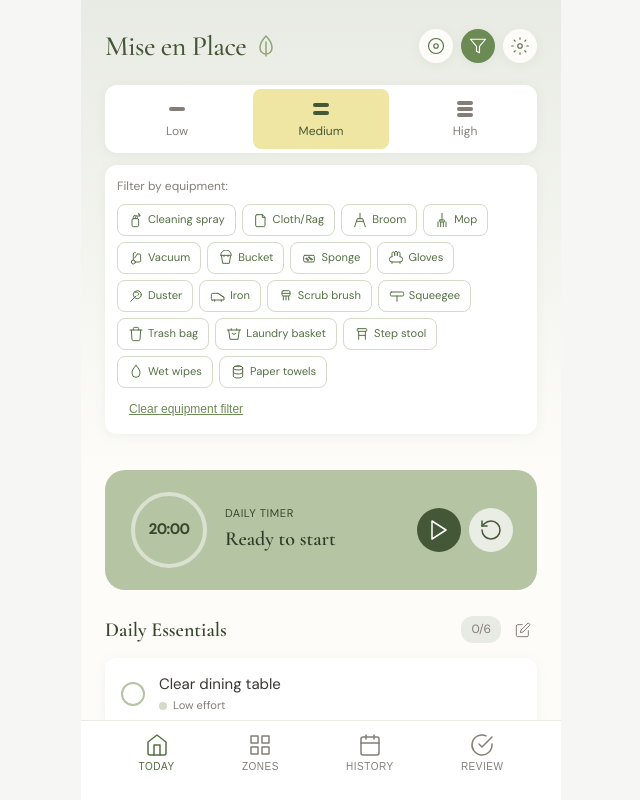
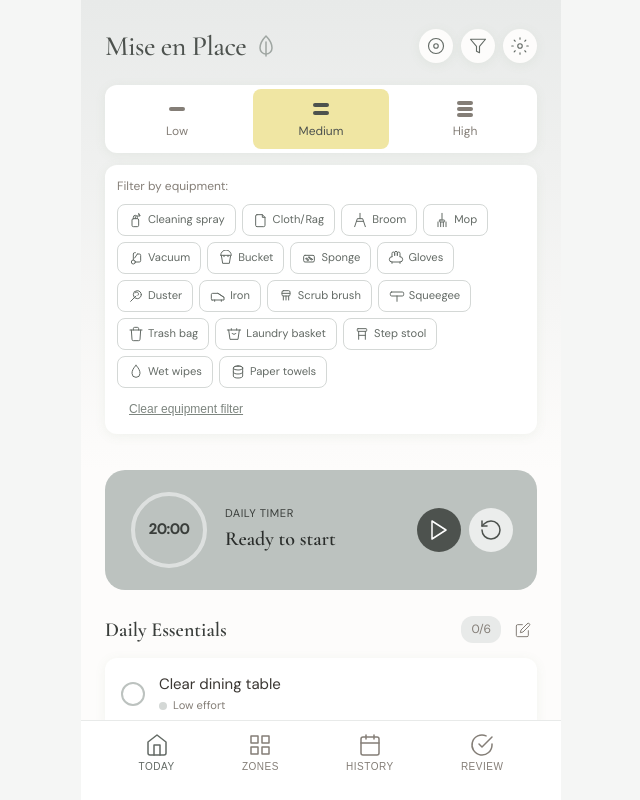
Before and after one commit to thelumenco/miseenplace, a plain HTML site: page index.html in a window 1280 px wide. Both pictures are taken after a click on the button 797 px from the left and 46 px from the top of the page. Shown: the top 800 px of the page, without its empty margins (319-959 px from the left). Drawn offline with nearby package versions, Linux system fonts and the light colour scheme.

Commit message:
Update index.html

```diff
--- a/index.html
+++ b/index.html
@@ -39,7 +39,7 @@
       transform: translate(-50%, -50%);
       width: 40px;
       height: 40px;
-      color: #6b8a54;
+      color: #9FA6A2;
     }
     .loading-leaf svg {
       width: 100%;
@@ -56,8 +56,8 @@
       left: 0;
       width: 80px;
       height: 80px;
-      border: 3px solid #d4dbc9;
-      border-top-color: #6b8a54;
+      border: 3px solid #d4d8d6;
+      border-top-color: #9FA6A2;
       border-radius: 50%;
       animation: spin 1s linear infinite;
     }
@@ -68,25 +68,25 @@
       margin-top: 20px;
       font-family: 'Cormorant Garamond', serif;
       font-size: 1.25rem;
-      color: #6b8a54;
+      color: #9FA6A2;
     }
     :root {
-      --sage-50: #f6f7f4;
-      --sage-100: #e8ebe3;
-      --sage-200: #d4dbc9;
-      --sage-300: #b5c4a3;
-      --sage-400: #8fa876;
-      --sage-500: #6b8a54;
-      --sage-600: #557043;
-      --sage-700: #445837;
-      --sage-800: #38472e;
-      --sage-900: #2f3b28;
-      --cream: #fdfcf9;
+      --sage-50: #f5f6f5;
+      --sage-100: #e8eae9;
+      --sage-200: #d4d8d6;
+      --sage-300: #bcc2bf;
+      --sage-400: #9fa6a2;
+      --sage-500: #7d857f;
+      --sage-600: #636a65;
+      --sage-700: #4d524e;
+      --sage-800: #3a3e3b;
+      --sage-900: #2a2d2b;
+      --cream: #fdfcfb;
       --warm-gray: #847e77;
       --charcoal: #3a3632;
       --success: #7dad5e;
       --skip: #c9a87c;
-      --energy-low: #d4dbc9;
+      --energy-low: #d4d8d6;
       --energy-med: #f0e6a3;
       --energy-high: #c9dbe8;
       --font-serif: 'Cormorant Garamond', Georgia, serif;
@@ -1834,21 +1834,22 @@
     }
 
     function toggleEnergyFilter() {
-      state.filterActive = !state.filterActive;
+      state.filterVisible = !state.filterVisible;
       saveState();
       updateFilterUI();
-      renderDailyTasks();
-      renderZoneTasks();
     }
 
     function updateFilterUI() {
       const toggle = document.getElementById('filterToggle');
       const buttons = document.getElementById('energyButtons');
       const equipFilter = document.getElementById('equipmentFilter');
-      toggle.classList.toggle('active', state.filterActive);
-      buttons.classList.toggle('hidden', !state.filterActive);
-      equipFilter.classList.toggle('hidden', !state.filterActive);
-      if (state.filterActive) {
+      // Button is active if any filter is applied
+      const hasActiveFilter = state.filterActive || (state.equipmentFilter && state.equipmentFilter.length > 0);
+      toggle.classList.toggle('active', hasActiveFilter);
+      // Show/hide based on visibility state
+      buttons.classList.toggle('hidden', !state.filterVisible);
+      equipFilter.classList.toggle('hidden', !state.filterVisible);
+      if (state.filterVisible) {
         renderEquipmentFilterList();
       }
     }
@@ -1893,13 +1894,11 @@
     }
 
     function shouldShowTask(taskEffort, isCompleted, taskEquipment) {
-      // If filter is off, show all tasks
-      if (!state.filterActive) return true;
       // Completed tasks always show
       if (isCompleted) return true;
 
-      // Check energy level
-      const energyMatch = taskEffort <= state.energyLevel;
+      // Check energy level filter (always apply if set below max)
+      const energyMatch = state.energyLevel >= 3 || taskEffort <= state.energyLevel;
 
       // Check equipment filter
       let equipmentMatch = true;
@@ -2858,7 +2857,7 @@
       container.className = 'confetti-container';
       document.body.appendChild(container);
 
-      const colors = ['#6b8a54', '#8fa876', '#b5c4a3', '#d4dbc9', '#f0e6a3', '#c9dbe8'];
+      const colors = ['#9FA6A2', '#7d857f', '#bcc2bf', '#d4d8d6', '#f0e6a3', '#c9dbe8'];
 
       for (let i = 0; i < 30; i++) {
         const confetti = document.createElement('div');
```
